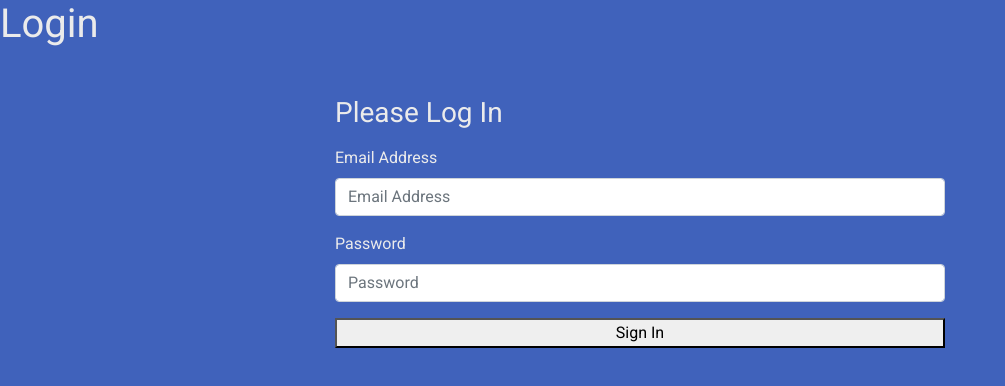
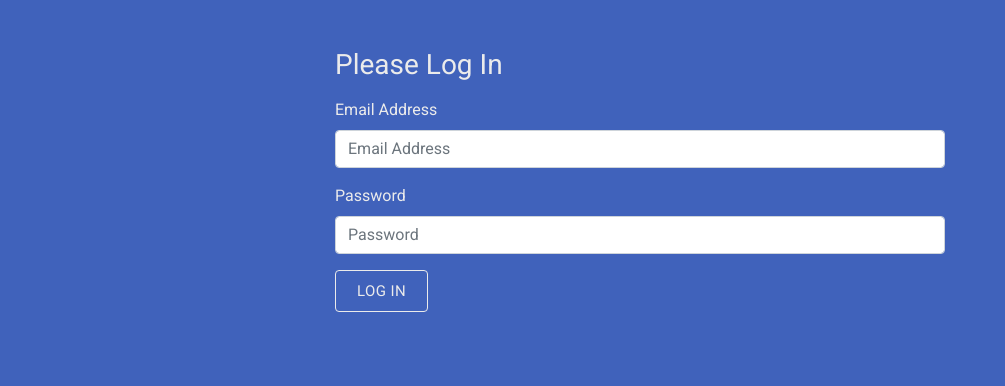
Before and after one commit to ksentak/omega, a React (Create React App) app in the folder client/: page /login in a window 1280 px wide. Shown: the top 386 px of the page, without its empty margins (0-1005 px from the left). Built offline with nearby package versions, Linux system fonts and the light colour scheme.

Commit message:
began styling login page

```diff
--- a/client/src/components/Login/Login.js
+++ b/client/src/components/Login/Login.js
@@ -3,6 +3,14 @@ import { login } from '../../utils/UserFunctions';
 
 // CSS
 import './Login.css';
+
+// Material UI
+import Button from '@material-ui/core/Button';
+import { withStyles } from '@material-ui/core/styles';
+import styles from './LoginStyles';
+
+// Image
+import logo from '../../assets/images/logo.png';
 
 class Login extends Component {
   constructor(props) {
@@ -36,9 +44,12 @@ class Login extends Component {
   }
 
   render() {
+    const { classes } = this.props;
     return (
       <div className='Login'>
-        <h1>Login</h1>
+        {/* <div className={classes.logoDiv}>
+          <img src={logo} alt='logo' className={classes.logoImage} />
+        </div> */}
         <div className='col-md-6 mt-5 mx-auto'>
           <form noValidate onSubmit={this.onSubmit}>
             <h1 className='h3 mb-3 font-weight-normal'>Please Log In</h1>
@@ -64,9 +75,9 @@ class Login extends Component {
                 onChange={this.onChange}
               />
             </div>
-            <button type='submit' className='button btn-block'>
-              Sign In
-            </button>
+            <Button className={classes.submitBtn} variant='outlined' size='large' type='submit'>
+              Log in
+            </Button>
           </form>
         </div>
       </div>
@@ -74,4 +85,4 @@ class Login extends Component {
   }
 }
 
-export default Login;
+export default withStyles(styles)(Login);
--- /dev/null
+++ b/client/src/components/Login/LoginStyles.js
@@ -0,0 +1,8 @@
+const styles = {
+  submitBtn: {
+    color: '#ebebeb',
+    borderColor: '#ebebeb',
+  },
+};
+
+export default styles;
```
